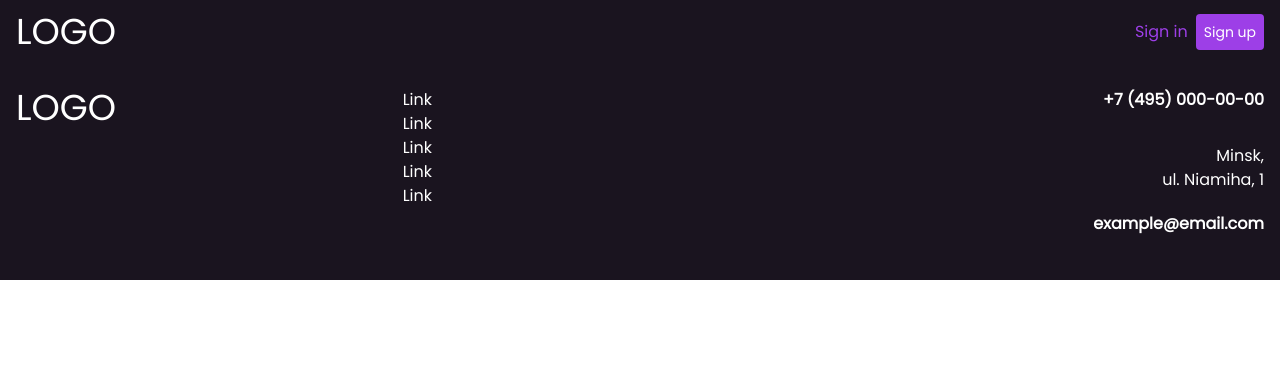
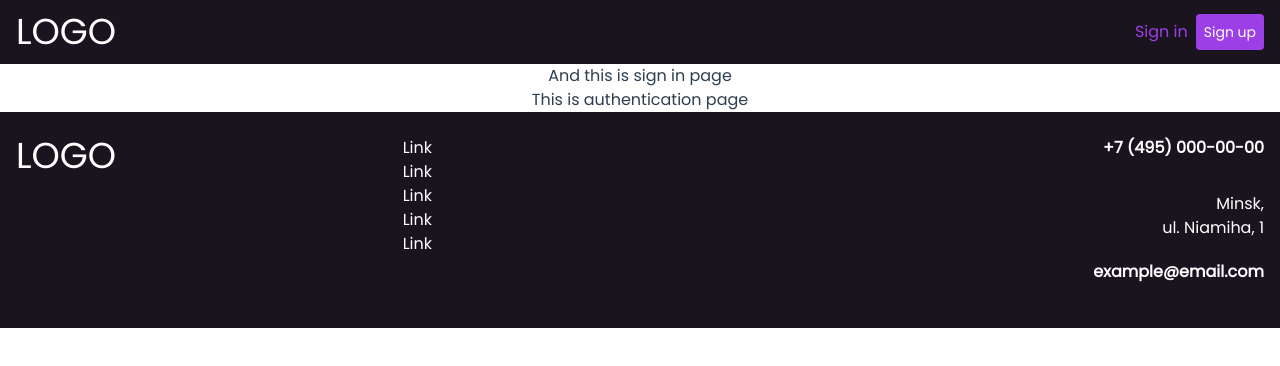
Before and after one commit to kochtaik/victorine, a Vue app: page /auth/signin in a window 1280 px wide. Shown: the top 366 px of the page. Built offline with nearby package versions, Linux system fonts and the light colour scheme.

Commit message:
setup 'signin' and 'signup' components

```diff
--- a/src/components/UI/BaseHeader.vue
+++ b/src/components/UI/BaseHeader.vue
@@ -8,10 +8,15 @@
 
         <ul class="flex justify-between items-center">
           <li>
-            <base-button size="sm" variant="text" >Sign in</base-button>
+            <!-- TODO: add support of router links in the button component -->
+            <base-button size="sm" variant="text" >
+              <router-link to="/auth/signin">Sign in</router-link>
+            </base-button>
           </li>
           <li>
-            <base-button size="sm">Sign up</base-button>
+            <base-button size="sm">
+              <router-link to="/auth/signup">Sign up</router-link>
+            </base-button>
           </li>
         </ul>
       </div>
--- /dev/null
+++ b/src/components/auth/SignIn.vue
@@ -0,0 +1,3 @@
+<template>
+  <h2>And this is sign in page</h2>
+</template>
--- /dev/null
+++ b/src/components/auth/SignUp.vue
@@ -0,0 +1,3 @@
+<template>
+  <h2>And this is sign up page</h2>
+</template>
--- a/src/router/index.ts
+++ b/src/router/index.ts
@@ -1,29 +1,6 @@
-import { createRouter, createWebHistory, RouteRecordRaw } from "vue-router";
-import HomeView from "../views/HomeView.vue";
+import { createRouter, createWebHistory } from "vue-router";
+import { routes } from "./routes";
 
-const routes: Array<RouteRecordRaw> = [
-  {
-    path: "/",
-    name: "home",
-    component: HomeView,
-    meta: {
-      layout: 'AppLayoutDefault',
-    }
-  },
-  {
-    path: "/about",
-    name: "about",
-    // route level code-splitting
-    // this generates a separate chunk (about.[hash].js) for this route
-    // which is lazy-loaded when the route is visited.
-    component: () =>
-      import(/* webpackChunkName: "about" */ "../views/AboutView.vue"),
-    meta: {
-      layout: 'AppLayoutDefault',
-    },
-  },
-
-];
 
 const router = createRouter({
   history: createWebHistory(process.env.BASE_URL),
--- /dev/null
+++ b/src/router/routes.ts
@@ -0,0 +1,34 @@
+import { RouteRecordRaw } from "vue-router";
+import HomeView from "../views/HomeView.vue";
+
+export const routes: Array<RouteRecordRaw> = [
+  {
+    path: "/",
+    name: "home",
+    component: HomeView,
+    meta: {
+      layout: 'AppLayoutDefault',
+    }
+  },
+  {
+    path: "/about",
+    name: "about",
+    // route level code-splitting
+    // this generates a separate chunk (about.[hash].js) for this route
+    // which is lazy-loaded when the route is visited.
+    component: () =>
+      import(/* webpackChunkName: "about" */ "../views/AboutView.vue"),
+    meta: {
+      layout: 'AppLayoutDefault',
+    },
+  },
+  {
+    path: "/auth/:action",
+    name: "auth",
+    component: () =>
+      import(/* webpackChunkName: "auth" */ "../views/AuthView.vue"),
+    meta: {
+      layout: 'AppLayoutDefault',
+    },
+  }
+];
--- /dev/null
+++ b/src/views/AuthView.vue
@@ -0,0 +1,23 @@
+<template>
+  <main>
+    <component :is="component"></component>
+    <h2>This is authentication page</h2>
+  </main>
+</template>
+
+<script lang="ts" setup>
+import SignUp from "@/components/auth/SignUp.vue";
+import SignIn from "@/components/auth/SignIn.vue";
+import { computed } from "@vue/runtime-core";
+import { useRoute } from "vue-router";
+
+const route = useRoute();
+const componentsMap = {
+  'signup': SignUp,
+  'signin': SignIn,
+};
+
+const component = computed(
+  () => componentsMap[route.params.action as keyof typeof componentsMap]
+);
+</script>
```
